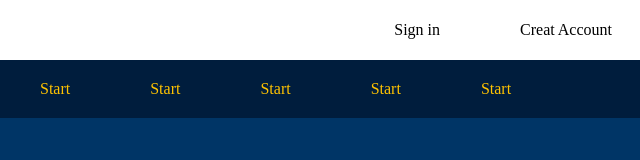
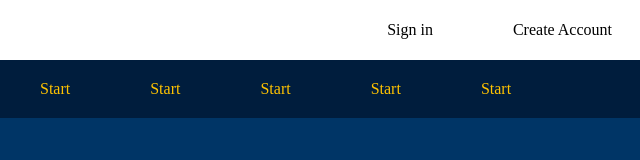
Before and after one commit to Hamsterconsumer/Sulfen-Dulfen, a plain HTML site: page index.html in a window 1280 px wide. Shown: the full height of the page, 640-1280 px from the left. Drawn offline with Linux system fonts and the light colour scheme.

Commit message:
fixade stavfel

```diff
--- a/index.html
+++ b/index.html
@@ -35,7 +35,7 @@
                         </div>
                         <div class="right">
                             <a href="#">Sign in</a>
-                            <a href="#">Creat Account</a>
+                            <a href="#">Create Account</a>
                         </div>
                     </div>
                 </ul>
```
